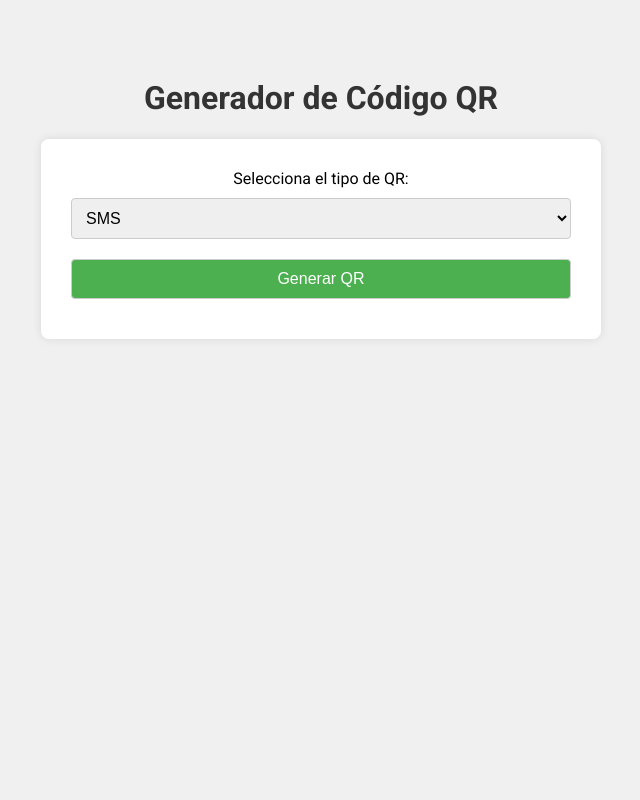
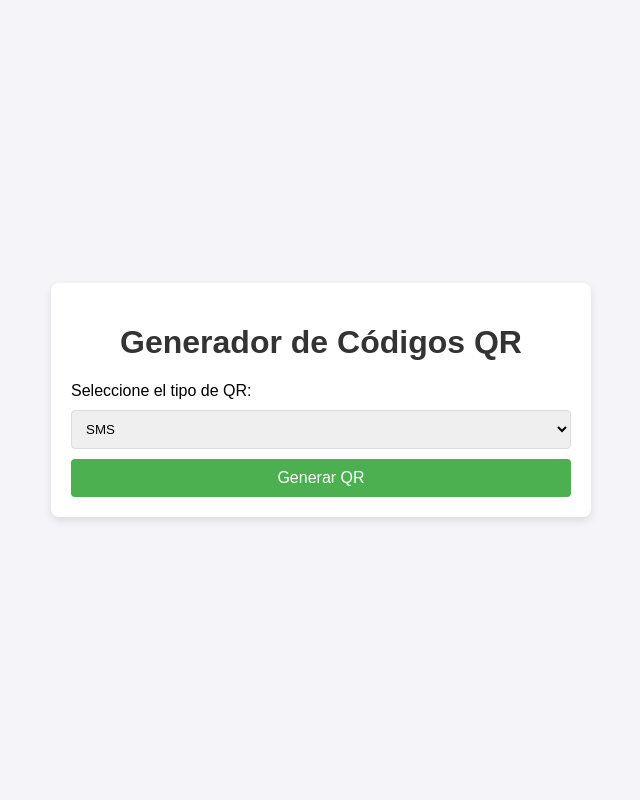
Before and after one commit to kciqe2006/qr_raiz1, a Flask app: page / in a window 1280 px wide. Shown: the whole page, without its empty margins (319-959 px from the left). Run offline with Flask 3, Linux system fonts and the light colour scheme.

Commit message:
Update index.html

```diff
--- a/templates/index.html
+++ b/templates/index.html
@@ -3,60 +3,62 @@
 <head>
     <meta charset="UTF-8">
     <meta name="viewport" content="width=device-width, initial-scale=1.0">
-    <title>Generador de QR</title>
-    <link href="https://fonts.googleapis.com/css2?family=Roboto:wght@400;700&display=swap" rel="stylesheet">
+    <title>Generador de Códigos QR</title>
+    <link rel="stylesheet" href="https://cdnjs.cloudflare.com/ajax/libs/font-awesome/5.15.1/css/all.min.css">
     <style>
         body {
-            font-family: 'Roboto', sans-serif;
-            background-color: #f0f0f0;
-            padding: 50px;
-            text-align: center;
+            font-family: Arial, sans-serif;
+            display: flex;
+            justify-content: center;
+            align-items: center;
+            height: 100vh;
+            margin: 0;
+            background-color: #f4f4f9;
+        }
+        .container {
+            background-color: #fff;
+            padding: 20px;
+            border-radius: 8px;
+            box-shadow: 0 4px 8px rgba(0, 0, 0, 0.1);
+            width: 90%;
+            max-width: 500px;
         }
         h1 {
+            text-align: center;
             color: #333;
         }
-        .form-container {
-            background-color: #fff;
-            padding: 30px;
-            border-radius: 8px;
-            box-shadow: 0 0 10px rgba(0, 0, 0, 0.1);
-            display: inline-block;
-            width: 100%;
-            max-width: 500px;
-        }
-        .form-container select, .form-container input, .form-container button {
+        select, input[type="text"], input[type="password"], input[type="number"] {
             width: 100%;
             padding: 10px;
             margin: 10px 0;
-            font-size: 16px;
+            border: 1px solid #ddd;
             border-radius: 4px;
-            border: 1px solid #ccc;
         }
         button {
+            width: 100%;
+            padding: 10px;
             background-color: #4CAF50;
             color: white;
             border: none;
+            border-radius: 4px;
+            font-size: 16px;
         }
         button:hover {
             background-color: #45a049;
         }
         img {
-            margin-top: 30px;
-            max-width: 300px;
             display: block;
-            margin-left: auto;
-            margin-right: auto;
+            margin: 20px auto;
         }
     </style>
 </head>
 <body>
 
-    <h1>Generador de Código QR</h1>
-
-    <div class="form-container">
-        <form action="/generate_qr" method="POST">
-            <label for="qr-type">Selecciona el tipo de QR:</label>
-            <select name="qr-type" id="qr-type" required>
+<div class="container">
+    <h1>Generador de Códigos QR</h1>
+    <form method="POST" action="/generate_qr">
+        <label for="qr-type">Seleccione el tipo de QR:</label>
+        <select name="qr-type" id="qr-type">
             <option value="sms">SMS</option>
             <option value="url">URL</option>
             <option value="wifi">WiFi</option>
@@ -66,58 +68,63 @@
             <option value="video">Video</option>
         </select>
 
-            <!-- Campos para cada tipo de QR -->
-            <div id="sms-fields" style="display:none;">
+        <div id="sms-options" class="qr-options" style="display:none;">
             <input type="text" name="phone_number" placeholder="Número de teléfono" required>
-                <input type="text" name="message" placeholder="Mensaje" required>
+            <input type="text" name="message" placeholder="Mensaje SMS" required>
         </div>
-            <div id="url-fields" style="display:none;">
-                <input type="url" name="url" placeholder="URL" required>
+
+        <div id="url-options" class="qr-options" style="display:none;">
+            <input type="text" name="url" placeholder="URL" required>
         </div>
-            <div id="wifi-fields" style="display:none;">
-                <input type="text" name="ssid" placeholder="Nombre de la red WiFi" required>
-                <input type="text" name="password" placeholder="Contraseña" required>
+
+        <div id="wifi-options" class="qr-options" style="display:none;">
+            <input type="text" name="ssid" placeholder="SSID" required>
+            <input type="password" name="password" placeholder="Contraseña WiFi" required>
             <select name="encryption" required>
                 <option value="WPA">WPA</option>
                 <option value="WEP">WEP</option>
-                    <option value="none">Ninguna</option>
+                <option value="nopass">Sin contraseña</option>
             </select>
         </div>
-            <div id="location-fields" style="display:none;">
-                <input type="text" name="latitude" placeholder="Latitud" required>
-                <input type="text" name="longitude" placeholder="Longitud" required>
+
+        <div id="location-options" class="qr-options" style="display:none;">
+            <input type="number" name="latitude" placeholder="Latitud" required>
+            <input type="number" name="longitude" placeholder="Longitud" required>
         </div>
-            <div id="vcard-fields" style="display:none;">
+
+        <div id="vcard-options" class="qr-options" style="display:none;">
             <input type="text" name="name" placeholder="Nombre" required>
             <input type="text" name="phone" placeholder="Teléfono" required>
-                <input type="email" name="email" placeholder="Correo electrónico" required>
+            <input type="email" name="email" placeholder="Email" required>
             <input type="text" name="address" placeholder="Dirección" required>
         </div>
-            <div id="email-fields" style="display:none;">
+
+        <div id="email-options" class="qr-options" style="display:none;">
             <input type="text" name="email_subject" placeholder="Asunto del email" required>
             <input type="text" name="email_body" placeholder="Cuerpo del email" required>
         </div>
-            <div id="video-fields" style="display:none;">
-                <input type="url" name="video_url" placeholder="URL del video" required>
+
+        <div id="video-options" class="qr-options" style="display:none;">
+            <input type="text" name="video_url" placeholder="URL del video" required>
         </div>
 
         <button type="submit">Generar QR</button>
     </form>
+
+    <div id="qr-result">
+        <img src="" id="qr-image" alt="QR Code" style="display:none;">
     </div>
-
-    <div id="qr-image">
-        <!-- Aquí aparecerá la imagen del código QR -->
-        <img id="qr-code" src="" alt="Código QR" style="display:none;">
 </div>
 
 <script>
-        document.getElementById('qr-type').addEventListener('change', function() {
-            const qrType = this.value;
-            const allFields = document.querySelectorAll('.form-container > div');
-            allFields.forEach(field => field.style.display = 'none');
-            if (qrType) {
-                document.getElementById(qrType + '-fields').style.display = 'block';
-            }
+    const qrTypeSelect = document.getElementById('qr-type');
+    const optionDivs = document.querySelectorAll('.qr-options');
+
+    qrTypeSelect.addEventListener('change', function() {
+        optionDivs.forEach(div => div.style.display = 'none');
+        const selectedValue = this.value;
+        const selectedDiv = document.getElementById(selectedValue + '-options');
+        if (selectedDiv) selectedDiv.style.display = 'block';
     });
 </script>
 
```
Lines whose indentation alone changed are shown as unchanged.
